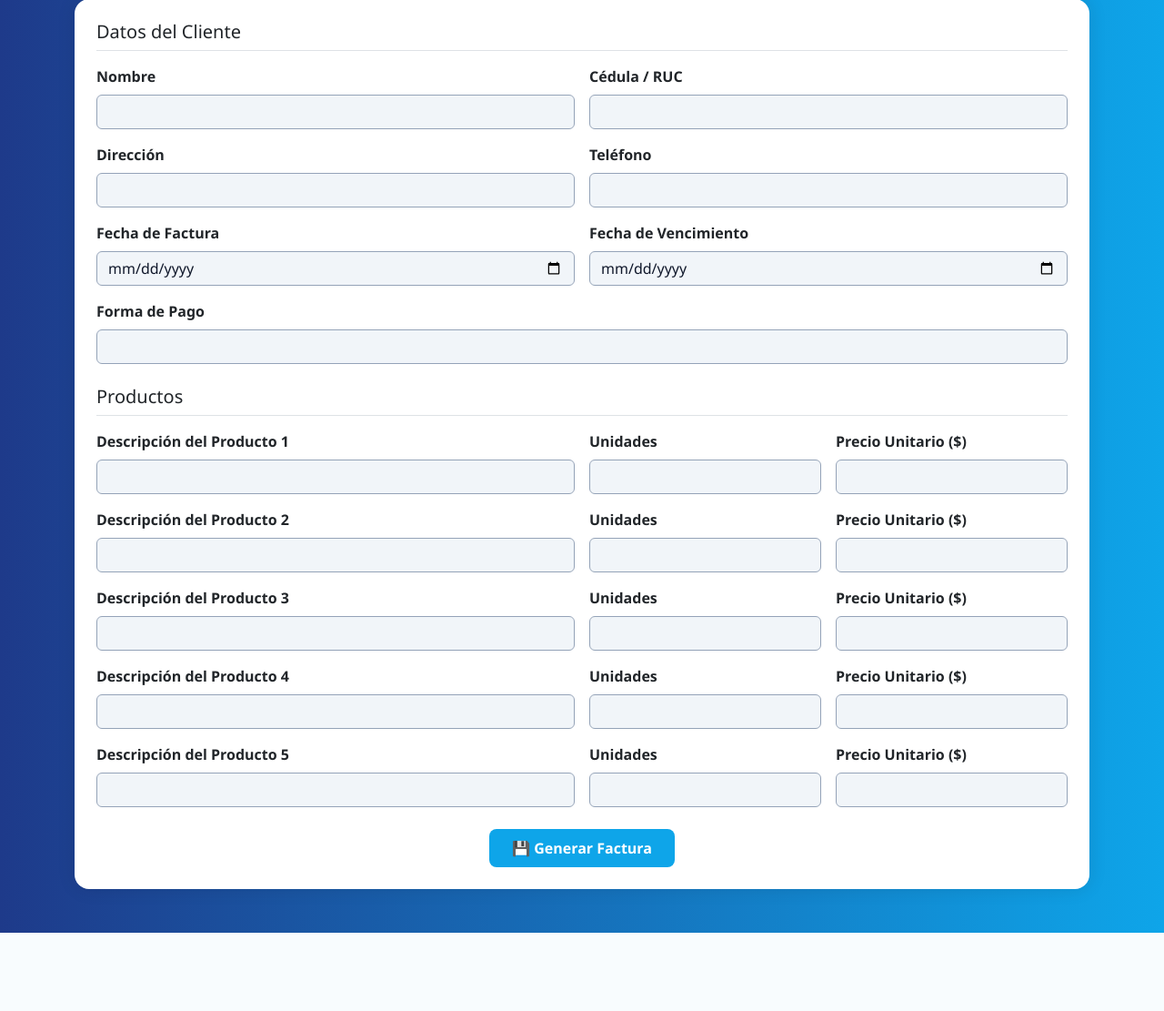
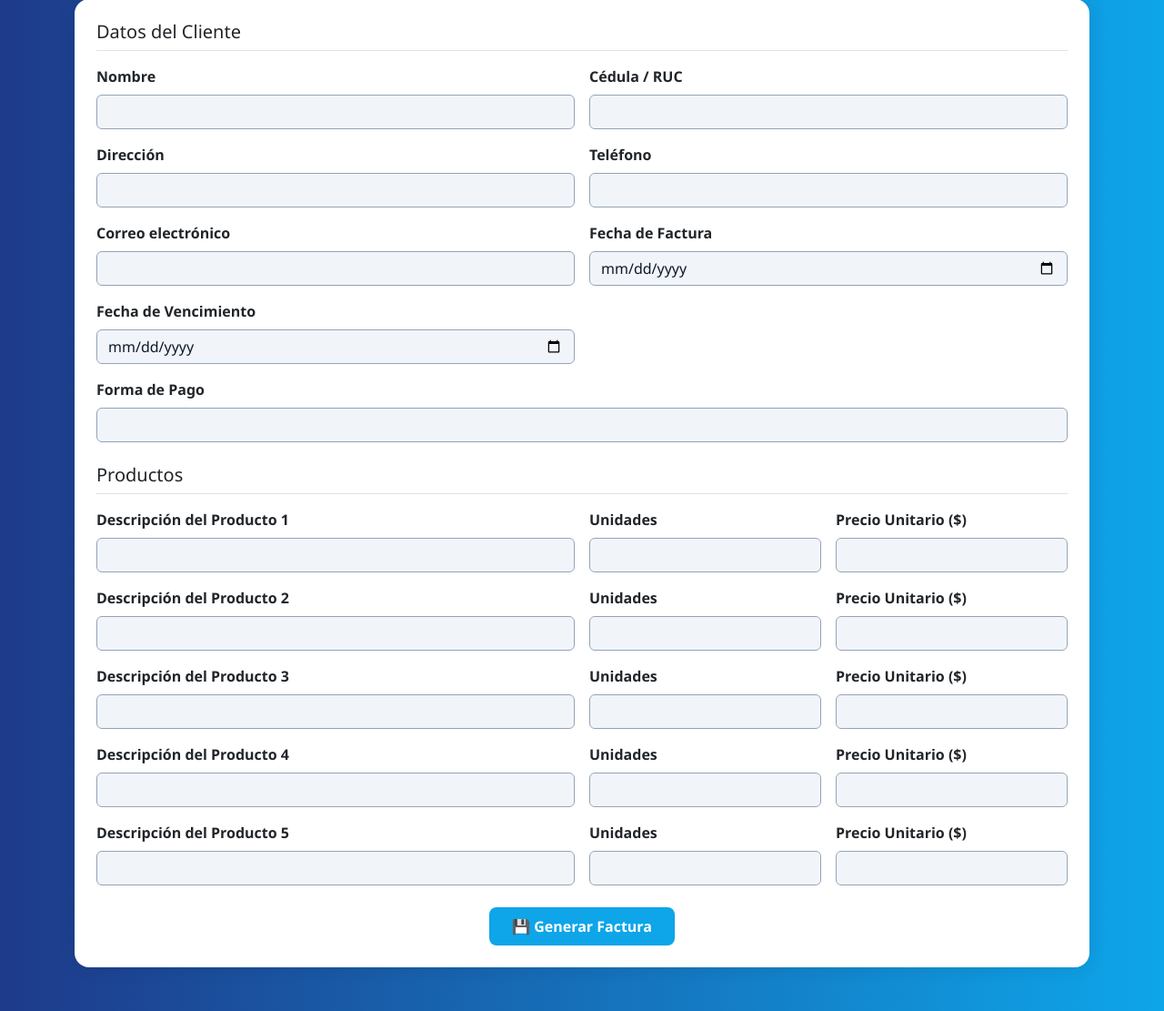
Before and after one commit to Victo6427/factura_web, a Flask app: page / in a window 1280 px wide. Shown: the part 111-1222 px from the top of the page at 91% size. Before the commit the page ends 1136 px from the top, so only its background shows below. Run offline with Flask 3, Linux system fonts and the light colour scheme.

Commit message:
Enviar factura automáticamente por correo al cliente

```diff
--- a/app.py
+++ b/app.py
@@ -1,5 +1,7 @@
 import os
 import webbrowser
+import smtplib
+from email.message import EmailMessage
 from flask import Flask, render_template, request, send_file
 from datetime import datetime
 
@@ -29,6 +31,7 @@ def generar():
     cedula = request.form['cedula']
     direccion = request.form['direccion']
     telefono = request.form['telefono']
+    correo = request.form['correo']
     fecha_factura = request.form['fecha_factura']
     fecha_vencimiento = request.form['fecha_vencimiento']
     forma_pago = request.form['forma_pago']
@@ -59,12 +62,13 @@ def generar():
         f.write("\\line\n")
 
         f.write("\\b DATOS DEL CLIENTE\\b0\\line\n")
-        f.write(f"Nombre: {convertir_rtf(cliente)}\\line\n")
-        f.write(f"C\\'e9dula/RUC: {convertir_rtf(cedula)}\\line\n")
-        f.write(f"Direcci\\'f3n: {convertir_rtf(direccion)}\\line\n")
-        f.write(f"Tel\\'e9fono: {convertir_rtf(telefono)}\\line\n")
-        f.write(f"Fecha de Factura: {convertir_rtf(fecha_factura)}\\line\n")
-        f.write(f"Fecha de Vencimiento: {convertir_rtf(fecha_vencimiento)}\\line\n")
+        f.write(f"Nombre: {cliente}\\line\n")
+        f.write(f"C\\'e9dula/RUC: {cedula}\\line\n")
+        f.write(f"Direcci\\'f3n: {direccion}\\line\n")
+        f.write(f"Tel\\'e9fono: {telefono}\\line\n")
+        f.write(f"Correo: {correo}\\line\n")
+        f.write(f"Fecha de Factura: {fecha_factura}\\line\n")
+        f.write(f"Fecha de Vencimiento: {fecha_vencimiento}\\line\n")
         f.write("\\line\n")
 
         f.write("\\b DETALLE DE PRODUCTOS\\b0\\line\n")
@@ -72,20 +76,45 @@ def generar():
         f.write("\\line\n")
         for d, u, p in productos:
             total_linea = u * p
-            f.write(f"{convertir_rtf(d)}\\tab {u}\\tab ${p:.2f}\\tab ${total_linea:.2f}\\line\n")
+            f.write(f"{d}\\tab {u}\\tab ${p:.2f}\\tab ${total_linea:.2f}\\line\n")
         f.write("\\line\n")
 
         f.write(f"\\b Subtotal:\\b0\\tab ${subtotal:.2f}\\line\n")
         f.write(f"\\b IVA (12%):\\b0\\tab ${iva:.2f}\\line\n")
         f.write(f"\\b Total a pagar:\\b0\\tab ${total:.2f}\\line\n")
-        f.write(f"\\b Forma de pago:\\b0\\tab {convertir_rtf(forma_pago)}\\line\n")
+        f.write(f"\\b Forma de pago:\\b0\\tab {forma_pago}\\line\n")
         f.write("\\line\n")
 
         f.write("Gracias por su compra. \\u161?Esperamos volver a verte pronto!\\line\n")
         f.write("}")
 
+    # Enviar por correo al cliente
+    def enviar_factura_por_correo(destinatario, archivo_adjunto):
+        remitente = "compucelltechnologic@gmail.com"
+        contraseña = "fmlq ihxs tkvx cdyk"
+
+        mensaje = EmailMessage()
+        mensaje['Subject'] = "Factura electrónica - Compucell Technology"
+        mensaje['From'] = remitente
+        mensaje['To'] = destinatario
+        mensaje.set_content(f"Estimado/a {cliente},\n\nAdjunto encontrará su factura generada por Compucell Technology.\n\nGracias por su compra.")
+
+        with open(archivo_adjunto, 'rb') as f:
+            contenido = f.read()
+            mensaje.add_attachment(contenido, maintype='application', subtype='octet-stream', filename=os.path.basename(archivo_adjunto))
+
+        try:
+            with smtplib.SMTP_SSL('smtp.gmail.com', 465) as smtp:
+                smtp.login(remitente, contraseña)
+                smtp.send_message(mensaje)
+            print("✅ Correo enviado al cliente.")
+        except Exception as e:
+            print(f"❌ Error al enviar el correo: {e}")
+
+    # Llamar a la función para enviar el correo
+    enviar_factura_por_correo(correo, nombre_archivo)
+
     return send_file(nombre_archivo, as_attachment=True)
-
 if __name__ == '__main__':
     webbrowser.open("http://localhost:5000")
     app.run(debug=True, use_reloader=False)
--- a/templates/formulario.html
+++ b/templates/formulario.html
@@ -68,6 +68,10 @@
             <input name="telefono" class="form-control" required>
           </div>
           <div class="col-md-6">
+            <label class="form-label">Correo electrónico</label>
+            <input type="email" name="correo" class="form-control" required>
+          </div>
+          <div class="col-md-6">
             <label class="form-label">Fecha de Factura</label>
             <input type="date" name="fecha_factura" class="form-control" required>
           </div>
```
Also changed, not shown: requirements.txt (line endings or trailing spaces).
